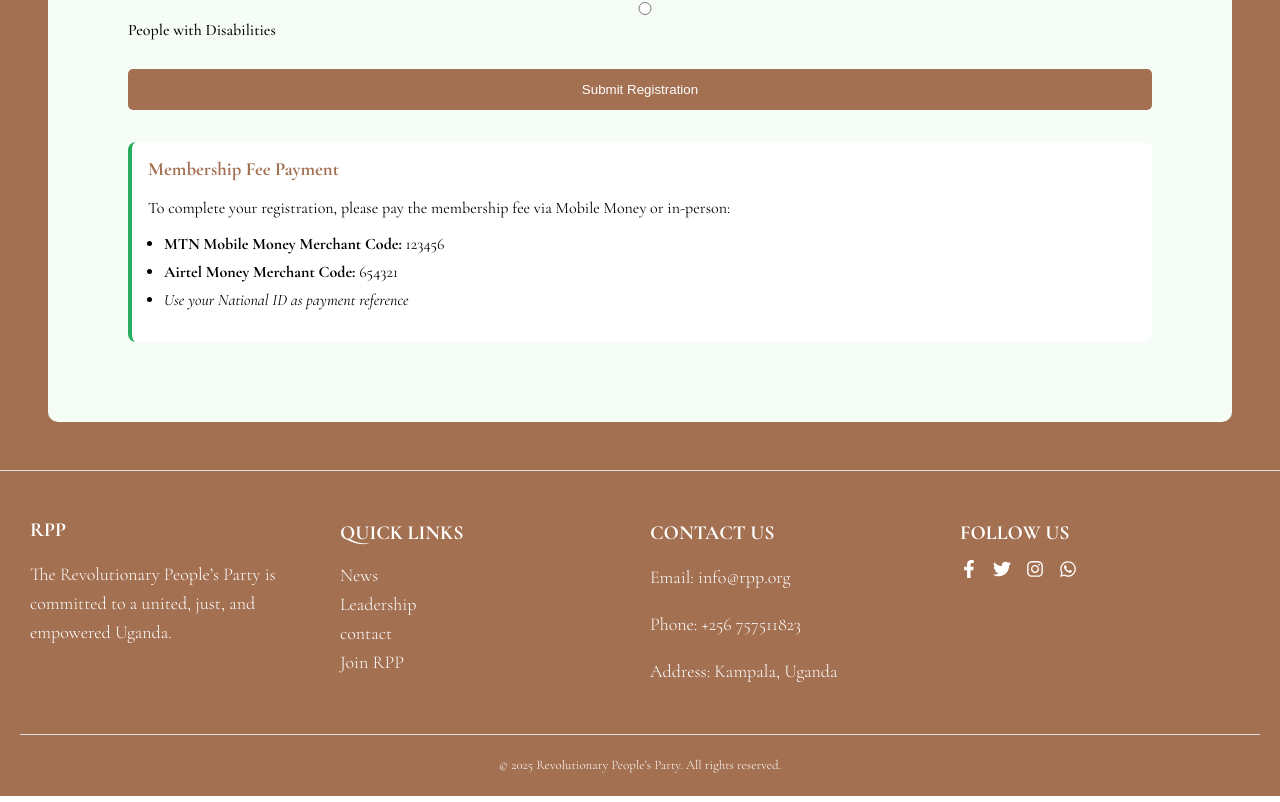
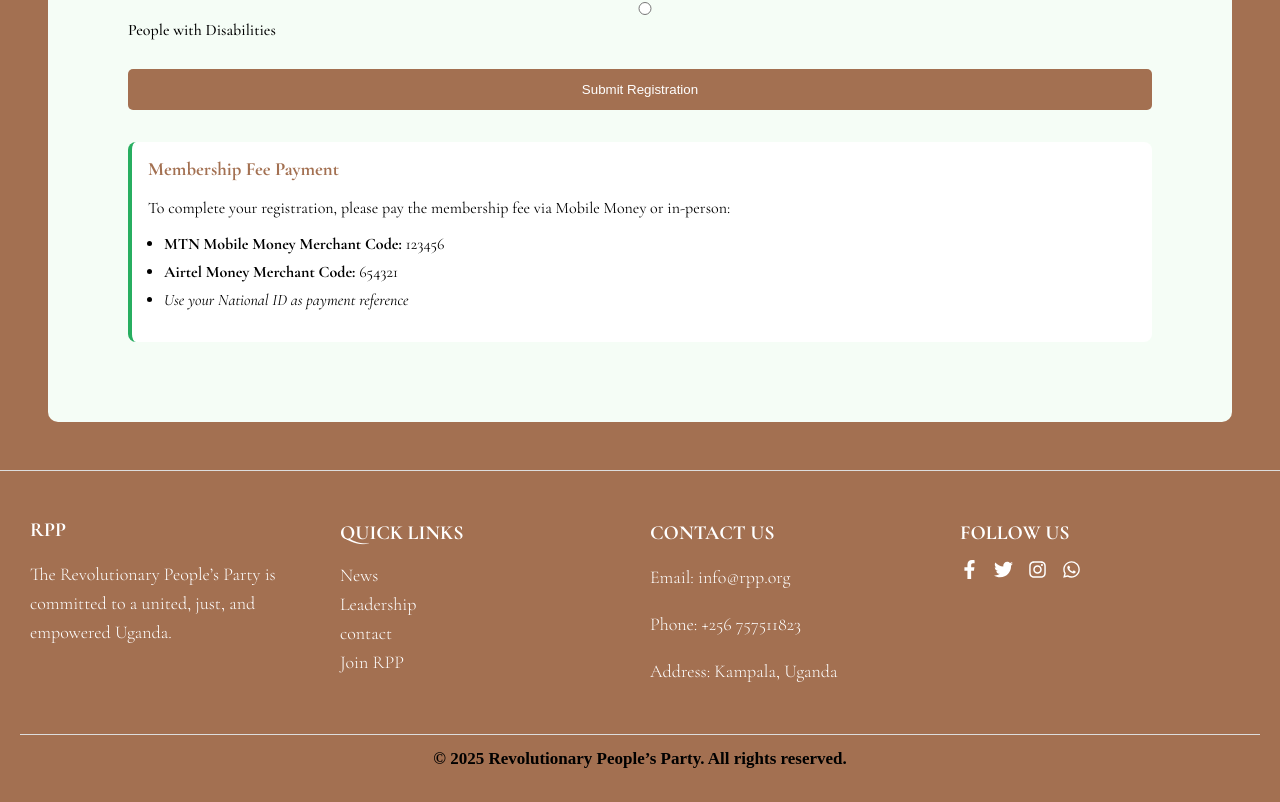
Before and after one commit to dkabagambe/Revolutionary-People-s-Party, a React (Create React App) app: page /membership in a window 1280 px wide. Shown: the part 1293-2095 px from the top of the page. Built offline with nearby package versions, Linux system fonts and the light colour scheme.

Commit message:
© 2025 Revolutionary People’s Party. All rights reserved.

```diff
--- a/src/styles/Footer.css
+++ b/src/styles/Footer.css
@@ -50,15 +50,18 @@
 .social-icons {
   display: flex;
   gap: 15px;
-  font-size: 18px;
+  font-size: 19px;
 }
 
 .footer-bottom {
   text-align: center;
-  padding-top: 20px;
+  padding: 10px 5px;
   border-top: 1px solid #ddd;
-  font-size: 13px;
+  font-size: 17px;
   margin-top: 20px;
+  font-weight: 600;
+  color: rgb(0, 0, 0);
+  font-family: cursive;
 }
 
 /* Responsive */
--- a/src/styles/Header.css
+++ b/src/styles/Header.css
@@ -80,6 +80,7 @@
     position: absolute;
     top: 100%;
     right: 0;
+    display: flex;
     flex-direction: column;
     align-items: center;
     justify-content: center;
@@ -102,9 +103,13 @@
     color: #333;
     padding: 0.75rem 0;
     width: 100%;
+    padding-left: 4rem;
   }
 
   .close-btn {
     display: block;
   }
+  .bar {
+    display: none;
+  }
 }
```
